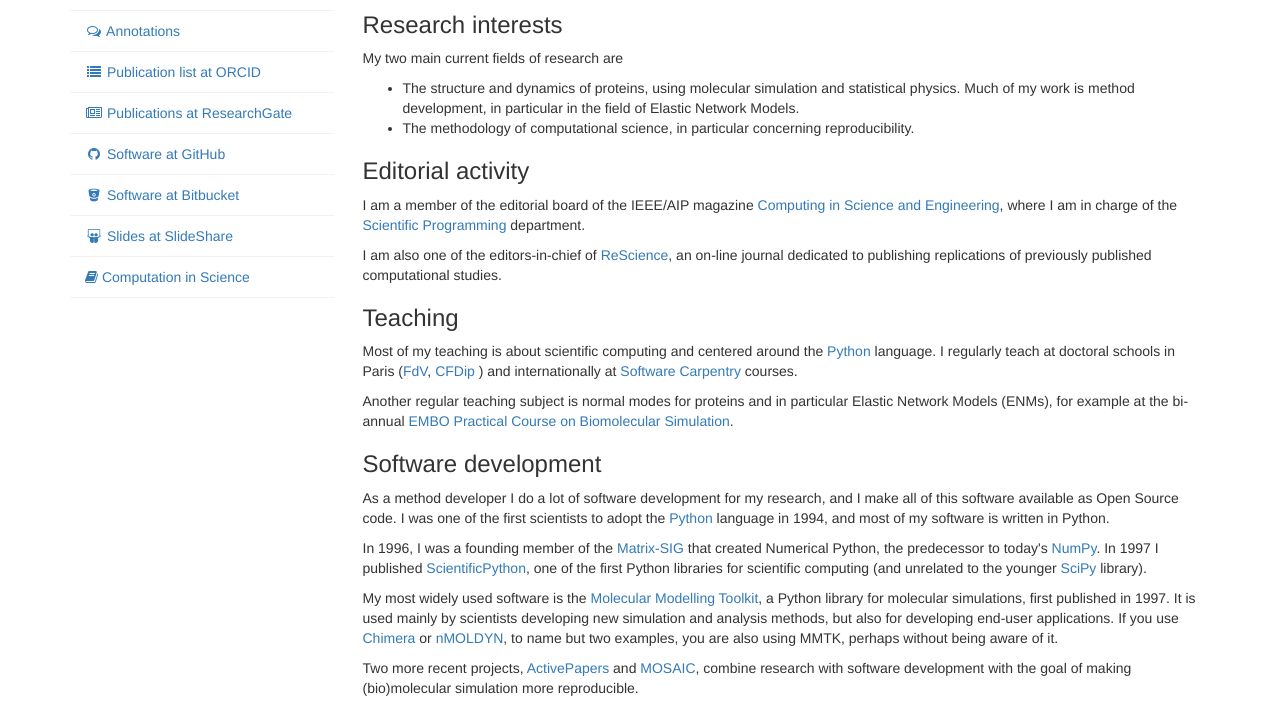
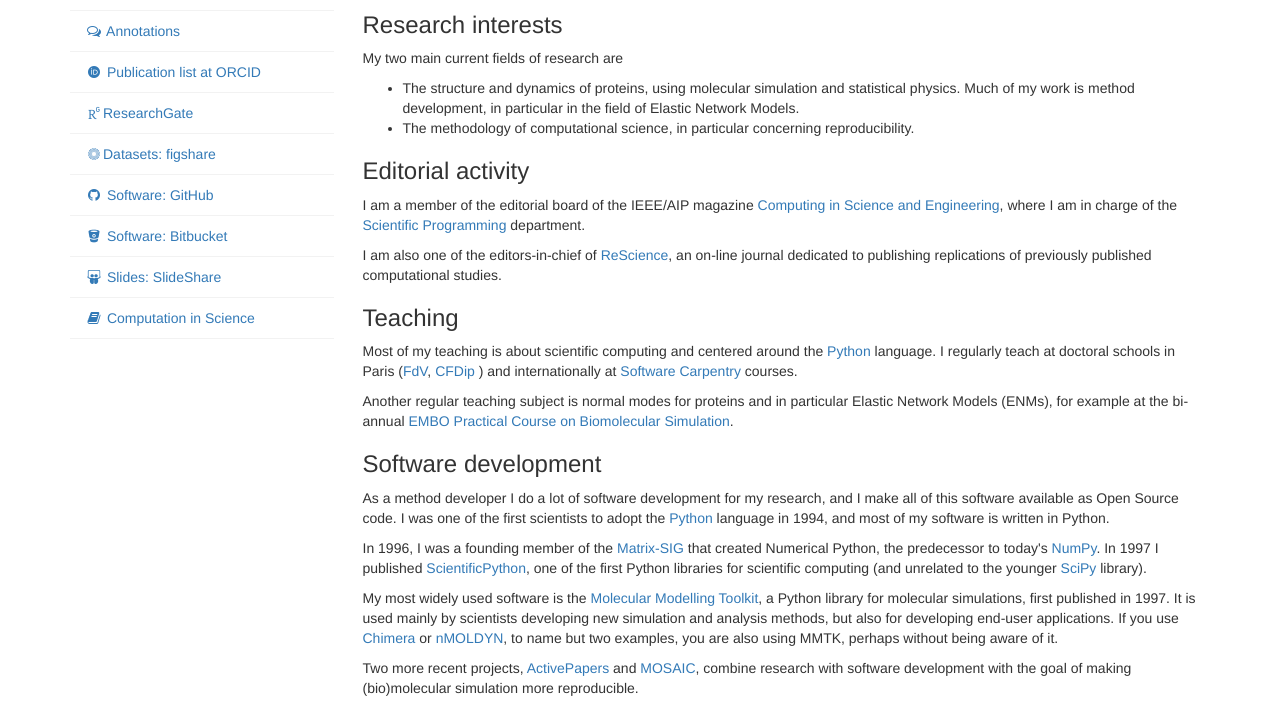
Before and after one commit to khinsen/khinsen.github.io, a plain HTML site: page index.html in a window 1280 px wide. Shown: the part 162-870 px from the top of the page. Drawn offline with nearby package versions, Linux system fonts and the light colour scheme; files whose address does not match are found by name.

Commit message:
Redesigned navigation bar

```diff
--- a/index.html
+++ b/index.html
@@ -43,12 +43,13 @@
               <li><a href="http://blog.khinsen.net/"><span class="fa fa-comment fa-fw"></span> Blog</a></li>
               <li> <a href="https://twitter.com/khinsen/"><span class="fa fa-twitter fa-fw"></span> Twitter</a></li>
               <li><a href="https://hypothes.is/stream?q=user:khinsen"><span class="fa fa-comments-o fa-fw"></span> Annotations</a></li>
-              <li><a href="https://orcid.org/0000-0003-0330-9428"><span class="fa fa-list fa-fw"></span> Publication list at ORCID</a></li>
-              <li><a href="https://www.researchgate.net/profile/Konrad_Hinsen"><span class="fa fa-newspaper-o fa-fw"></span> Publications at ResearchGate</a></li>
-              <li><a href="https://github.com/khinsen/"><span class="fa fa-github fa-fw"></span> Software at GitHub</a></li>
-              <li><a href="http://bitbucket.org/khinsen"><span class="fa fa-bitbucket fa-fw"></span> Software at Bitbucket</a></li>
-              <li><a href="http://www.slideshare.net/khinsen/"><span class="fa fa-slideshare fa-fw"></span> Slides at SlideShare</a></li>
-              <li><a href="http://computation-in-science.khinsen.net/"><span class="fa fa-book"></span> Computation in Science</a></li>
+              <li><a href="https://orcid.org/0000-0003-0330-9428"><span class="ai ai-orcid ai-fw"></span> Publication list at ORCID</a></li>
+              <li><a href="https://www.researchgate.net/profile/Konrad_Hinsen"><span class="ai ai-researchgate ai-fw"></span>ResearchGate</a></li>
+              <li><a href="https://figshare.com/authors/Konrad_Hinsen/403257"><span class="ai ai-figshare ai-fw"></span>Datasets: figshare</a></li>
+              <li><a href="https://github.com/khinsen/"><span class="fa fa-github fa-fw"></span> Software: GitHub</a></li>
+              <li><a href="http://bitbucket.org/khinsen"><span class="fa fa-bitbucket fa-fw"></span> Software: Bitbucket</a></li>
+              <li><a href="http://www.slideshare.net/khinsen/"><span class="fa fa-slideshare fa-fw"></span> Slides: SlideShare</a></li>
+              <li><a href="http://computation-in-science.khinsen.net/"><span class="fa fa-book fa-fw"></span> Computation in Science</a></li>
             </ul>
             <p></p>
 
```
